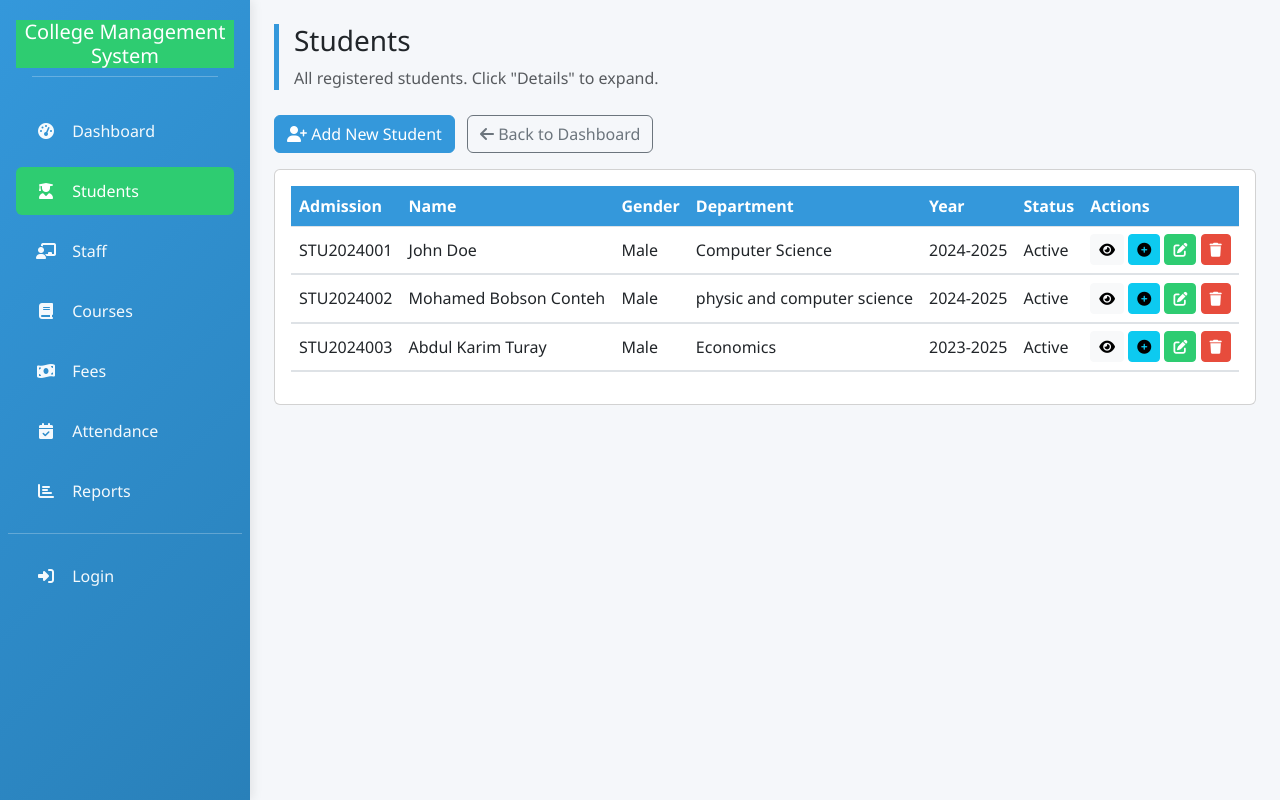
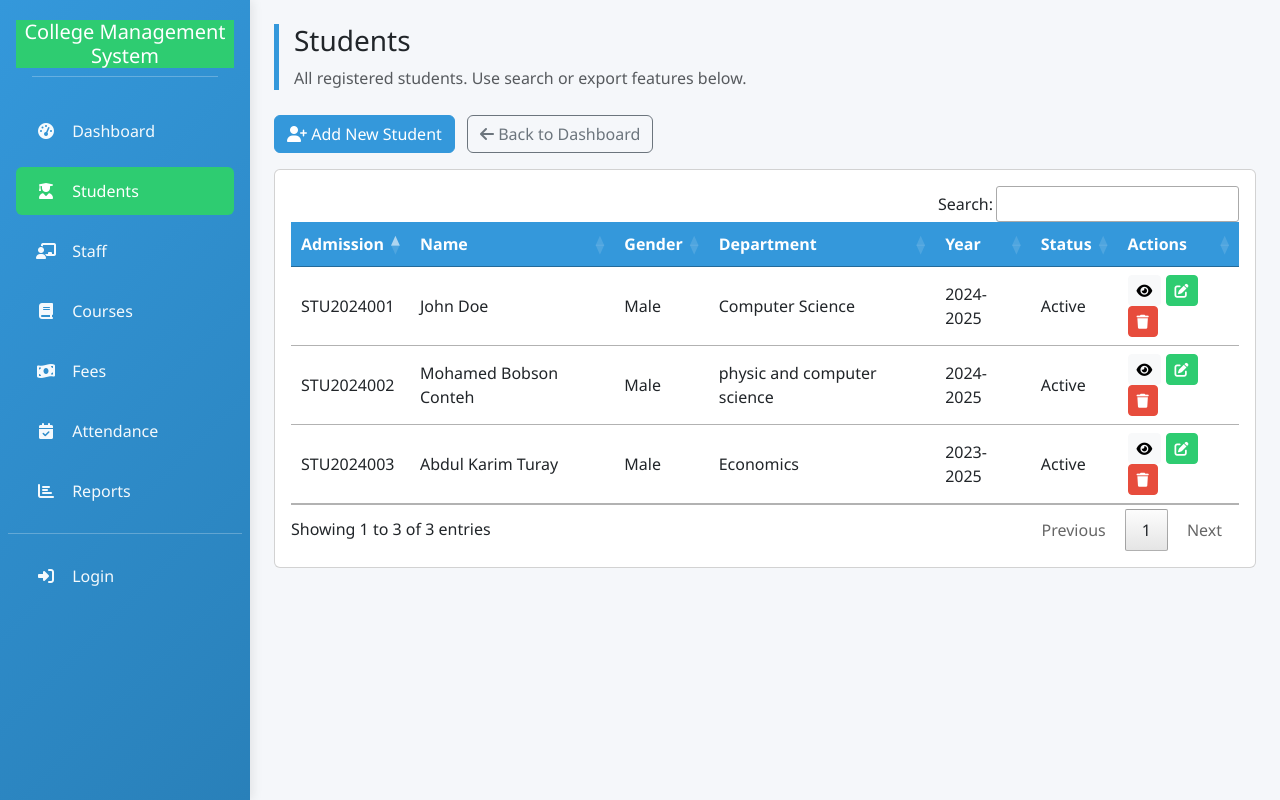
Before and after one commit to B0b20n-asma/nursing_college, a Django app: page /students/ in a window 1280 px wide. Run offline with Django 5.2, Linux system fonts and the light colour scheme; data comes from the database, SQL or seed files in the repository; both versions use the stored data as it was before the commit; some libraries are stand-ins or nearby versions.

Commit message:
Remove student photo, add PDF export, DataTables features, update templates

```diff
--- a/college_db/templates/college_db/view_student.html
+++ b/college_db/templates/college_db/view_student.html
@@ -11,12 +11,13 @@
 <div class="row">
   <div class="col-md-4">
   <div class="card p-3">
-      <p><strong>Photo:</strong> No photo field (disabled)</p>
     <p><strong>Phone:</strong> {{ student.phone }}</p>
     <p><strong>Email:</strong> {{ student.email }}</p>
     <p><strong>Address:</strong> {{ student.address }}</p>
     <p><strong>Status:</strong> {{ student.status }}</p>
     <a class="btn btn-primary" href="{% url 'edit_student' student.id %}">Edit</a>
+    <a class="btn btn-danger" href="{% url 'delete_student' student.id %}">Delete</a>
+    <a class="btn btn-outline-secondary mt-2" href="{% url 'student_pdf' student.id %}"><i class="fas fa-file-pdf"></i> Download PDF</a>
   </div>
 </div>
 
--- a/college_db/templates/college_db/view_students.html
+++ b/college_db/templates/college_db/view_students.html
@@ -3,25 +3,30 @@
 {% extends 'college_db/base.html' %}
 {% block title %}Students{% endblock %}
 
+{% block extra_css %}
+<!-- DataTables CSS -->
+<link rel="stylesheet" href="https://cdn.datatables.net/1.13.6/css/jquery.dataTables.min.css">
+<link rel="stylesheet" href="https://cdn.datatables.net/buttons/2.4.2/css/buttons.dataTables.min.css">
+{% endblock %}
+
 {% block extra_js %}
+<!-- jQuery + DataTables -->
+<script src="https://code.jquery.com/jquery-3.7.0.min.js"></script>
+<script src="https://cdn.datatables.net/1.13.6/js/jquery.dataTables.min.js"></script>
+<script src="https://cdn.datatables.net/buttons/2.4.2/js/dataTables.buttons.min.js"></script>
+<script src="https://cdn.datatables.net/buttons/2.4.2/js/buttons.html5.min.js"></script>
+<script src="https://cdn.datatables.net/buttons/2.4.2/js/buttons.print.min.js"></script>
+<script src="https://cdnjs.cloudflare.com/ajax/libs/jszip/3.10.1/jszip.min.js"></script>
+<script src="https://cdnjs.cloudflare.com/ajax/libs/pdfmake/0.2.7/pdfmake.min.js"></script>
+<script src="https://cdnjs.cloudflare.com/ajax/libs/pdfmake/0.2.7/vfs_fonts.js"></script>
+
 <script>
-  // Optional: toggle icon when collapse opens/closes
-  document.addEventListener('DOMContentLoaded', function () {
-    document.querySelectorAll('[data-bs-toggle="collapse"]').forEach(function(btn){
-      btn.addEventListener('click', function(){
-        const icon = this.querySelector('.toggle-icon');
-        const target = document.querySelector(this.getAttribute('data-bs-target'));
-        // Delay to let bootstrap finish toggling
-        setTimeout(() => {
-          if (target.classList.contains('show')) {
-            icon.classList.remove('fa-plus-circle');
-            icon.classList.add('fa-minus-circle');
-          } else {
-            icon.classList.remove('fa-minus-circle');
-            icon.classList.add('fa-plus-circle');
-          }
-        }, 150);
-      });
+  $(document).ready(function() {
+    $('#studentsTable').DataTable({
+      dom: 'Bfrtip',
+      buttons: [
+        'copy', 'excel', 'pdf', 'print'
+      ]
     });
   });
 </script>
@@ -30,7 +35,7 @@
 {% block content %}
 <div class="page-header">
   <h3>Students</h3>
-  <p class="text-muted">All registered students. Click "Details" to expand.</p>
+  <p class="text-muted">All registered students. Use search or export features below.</p>
 </div>
 
 <div class="mb-3 d-flex justify-content-between">
@@ -38,14 +43,11 @@
     <a href="{% url 'add_student' %}" class="btn btn-primary"><i class="fas fa-user-plus"></i> Add New Student</a>
     <a href="{% url 'dashboard' %}" class="btn btn-outline-secondary ms-2"><i class="fas fa-arrow-left"></i> Back to Dashboard</a>
   </div>
-  <div>
-    <!-- placeholder for search or filters later -->
-  </div>
 </div>
 
 <div class="card p-3">
   <div class="table-responsive">
-    <table class="table align-middle">
+    <table id="studentsTable" class="table align-middle">
       <thead>
         <tr>
           <th>Admission</th>
@@ -60,105 +62,18 @@
       <tbody>
         {% for s in students %}
         <tr>
-          <tr>
-    <td class="align-middle">{{ s.admission_number }}</td>
-    <td class="align-middle">{{ s.first_name }} {{ s.last_name }}</td>
-    <td class="align-middle">{{ s.get_gender_display }}</td>
-    <td class="align-middle">{{ s.department }}</td>
-    <td class="align-middle">{{ s.academic_year }}</td>
-    <td class="align-middle">{{ s.status|capfirst }}</td>
-    <td class="align-middle">
-        <a class="btn btn-sm btn-light" href="{% url 'view_student' s.id %}" title="Open Page">
-            <i class="fas fa-eye"></i>
-        </a>
-        <button class="btn btn-sm btn-info" type="button" data-bs-toggle="collapse"
-                data-bs-target="#studentDetails{{ s.id }}" title="Details">
-            <i class="fas fa-plus-circle toggle-icon"></i>
-        </button>
-        <a href="{% url 'edit_student' s.id %}" class="btn btn-sm btn-success" title="Edit">
-            <i class="fas fa-edit"></i>
-        </a>
-        <a href="{% url 'delete_student' s.id %}" class="btn btn-sm btn-danger" title="Delete">
-            <i class="fas fa-trash"></i>
-        </a>
-    </td>
-</tr>
-
-        <tr class="collapse-row">
-          <td colspan="7" class="p-0">
-            <div class="collapse" id="studentDetails{{ s.id }}">
-              <div class="card card-body">
-                <div class="row">
-                  <div class="col-md-3">
-                    <div class="border rounded p-3 text-center text-muted">
-                  <i class="fas fa-user-graduate fa-2x mb-2"></i>
-                   <div>Photo disabled</div>
-                    </div>
-                    <p><strong>Admission:</strong> {{ s.admission_number }}</p>
-                    <p><strong>Phone:</strong> {{ s.phone|default:'-' }}</p>
-                    <p><strong>Email:</strong> {{ s.email|default:'-' }}</p>
-                    <p><strong>Status:</strong> {{ s.status|capfirst }}</p>
-                  </div>
-
-                  <div class="col-md-9">
-                    <h5 class="mb-2">Profile</h5>
-                    <p><strong>Full Name:</strong> {{ s.first_name }} {{ s.last_name }}</p>
-                    <p><strong>Gender:</strong> {{ s.get_gender_display }}</p>
-                    <p><strong>Date of Birth:</strong> {{ s.date_of_birth|date:"j M Y" }}</p>
-                    <p><strong>Department:</strong> {{ s.department }}</p>
-                    <p><strong>Academic Year:</strong> {{ s.academic_year }}</p>
-                    <p><strong>Address:</strong> {{ s.address|default:'-' }}</p>
-
-                    <hr>
-                    <div class="row">
-                      <div class="col-md-6">
-                        <h6>Enrollments</h6>
-                        <ul class="mb-3">
-                          {% for e in s.enrollments.all %}
-                            <li>{{ e.course }} — {{ e.academic_year }}{% if e.grade %} — Grade: {{ e.grade }}{% endif %}</li>
-                          {% empty %}
-                            <li class="text-muted">No enrollments</li>
-                          {% endfor %}
-                        </ul>
-                      </div>
-
-                      <div class="col-md-6">
-                        <h6>Fees</h6>
-                        <ul class="mb-3">
-                          {% for f in s.fees.all %}
-                            <li>
-                              {{ f.amount }} — Due {{ f.due_date|date:"j M Y" }} —
-                              {% if f.paid %}<span class="badge bg-success">Paid</span>{% else %}<span class="badge bg-warning text-dark">Unpaid</span>{% endif %}
-                            </li>
-                          {% empty %}
-                            <li class="text-muted">No fee records</li>
-                          {% endfor %}
-                        </ul>
-                      </div>
-                    </div>
-
-                    <h6>Recent Attendance</h6>
-                    <ul>
-                      {% for a in s.attendance_set.all|slice:":8" %}
-                        <li>{{ a.date|date:"j M Y" }} — {{ a.course }} — {{ a.present|yesno:"Present,Absent" }}</li>
-                      {% empty %}
-                        <li class="text-muted">No attendance recorded</li>
-                      {% endfor %}
-                    </ul>
-
-                    <div class="mt-3">
-                      <a href="{% url 'view_student' s.id %}" class="btn btn-outline-primary btn-sm"><i class="fas fa-external-link-alt"></i> Open full page</a>
-                      <a href="{% url 'edit_student' s.id %}" class="btn btn-success btn-sm">Edit</a>
-                      <a href="{% url 'delete_student' s.id %}" class="btn btn-danger btn-sm">Delete</a>
-                    </div>
-
-                  </div>
-                </div>
-              </div>
-            </div>
+          <td>{{ s.admission_number }}</td>
+          <td>{{ s.first_name }} {{ s.last_name }}</td>
+          <td>{{ s.get_gender_display }}</td>
+          <td>{{ s.department }}</td>
+          <td>{{ s.academic_year }}</td>
+          <td>{{ s.status|capfirst }}</td>
+          <td>
+            <a class="btn btn-sm btn-light" href="{% url 'view_student' s.id %}" title="Open Page"><i class="fas fa-eye"></i></a>
+            <a href="{% url 'edit_student' s.id %}" class="btn btn-sm btn-success"><i class="fas fa-edit"></i></a>
+            <a href="{% url 'delete_student' s.id %}" class="btn btn-sm btn-danger"><i class="fas fa-trash"></i></a>
           </td>
         </tr>
-
         {% empty %}
         <tr>
           <td colspan="7" class="text-center text-muted">No students found.</td>
@@ -168,5 +83,4 @@
     </table>
   </div>
 </div>
-
 {% endblock %}
```
Also changed, not shown: nursing_college/settings.py (+23 -21 lines), db.sqlite3. Lines whose indentation alone changed are shown as unchanged.
